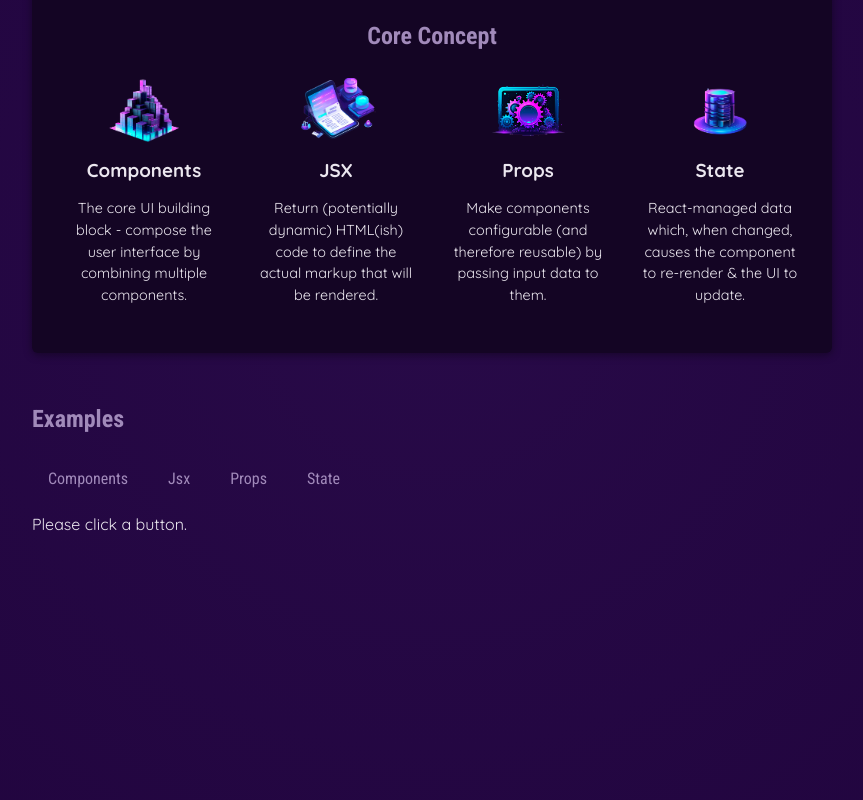
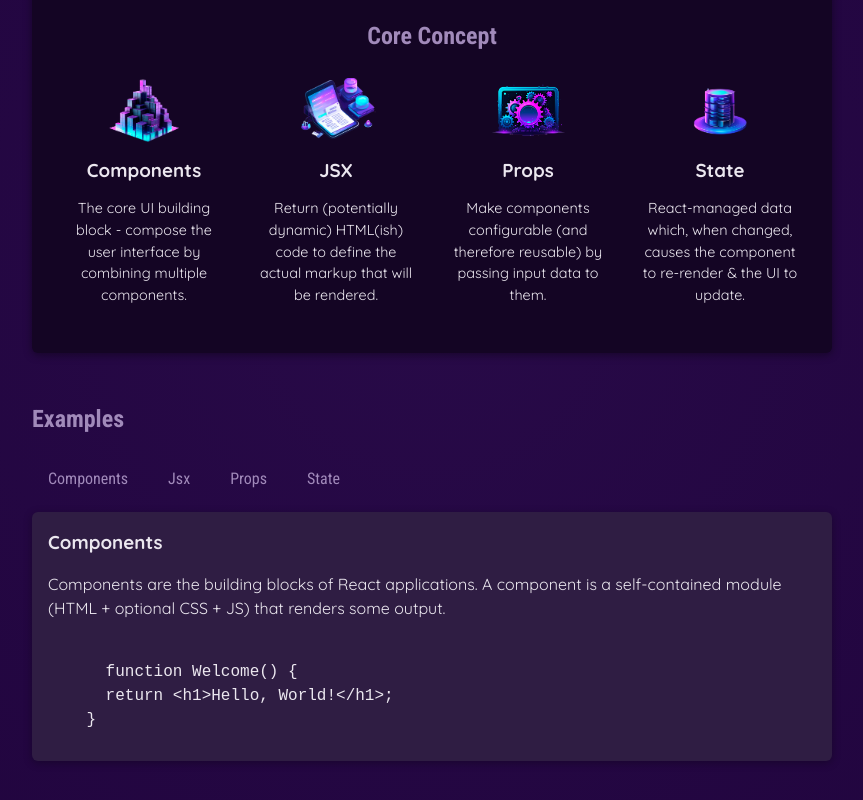
Before and after one commit to apipkurniawan/react-essentials, a React (Vite) app: page / in a window 1280 px wide. Shown: the part 346-1146 px from the top of the page, without its empty margins (208-1071 px from the left). Built offline with nearby package versions, Linux system fonts and the light colour scheme.

Commit message:
update ui

```diff
--- a/src/App.jsx
+++ b/src/App.jsx
@@ -2,10 +2,10 @@
 import CoreConcepts from './components/CoreConcepts';
 import Header from './components/Header/Header';
 import TabButton from './components/TabButton';
-import { CORE_CONCEPTS } from './data';
+import { CORE_CONCEPTS, EXAMPLES } from './data';
 
 function App() {
-  const [selectedTopic, setSelectedTopic] = useState('Please click a button.');
+  const [selectedTopic, setSelectedTopic] = useState('components');
 
   function handleClick(selectButton) {
     setSelectedTopic(selectButton);
@@ -28,6 +28,7 @@
             <CoreConcepts {...CORE_CONCEPTS[3]} />
           </ul>
         </section>
+
         <section id='examples'>
           <h2>Examples</h2>
           <menu>
@@ -38,7 +39,13 @@
             <TabButton onClick={() => handleClick('props')}>Props</TabButton>
             <TabButton onClick={() => handleClick('state')}>State</TabButton>
           </menu>
-          {selectedTopic}
+          <div id='tab-content'>
+            <h3>{EXAMPLES[selectedTopic].title}</h3>
+            <p>{EXAMPLES[selectedTopic].description}</p>
+            <pre>
+              <code>{EXAMPLES[selectedTopic].code}</code>
+            </pre>
+          </div>
         </section>
       </main>
     </div>
--- a/src/data.js
+++ b/src/data.js
@@ -29,3 +29,54 @@
       'React-managed data which, when changed, causes the component to re-render & the UI to update.',
   },
 ];
+
+export const EXAMPLES = {
+  components: {
+    title: 'Components',
+    description:
+      'Components are the building blocks of React applications. A component is a self-contained module (HTML + optional CSS + JS) that renders some output.',
+    code: `
+      function Welcome() {
+      return <h1>Hello, World!</h1>;
+    }`,
+  },
+  jsx: {
+    title: 'JSX',
+    description:
+      'JSX is a syntax extension to JavaScript. It is similar to a template language, but it has full power of JavaScript (e.g., it may output dynamic content).',
+    code: `
+      <div>
+        <h1>Welcome {userName}</h1>
+        <p>Time to learn React!</p>
+      </div>`,
+  },
+  props: {
+    title: 'Props',
+    description:
+      'Components accept arbitrary inputs called props. They are like function arguments.',
+    code: `
+    function Welcome(props) {
+      return <h1>Hello, {props.name}</h1>;
+    }`,
+  },
+  state: {
+    title: 'State',
+    description:
+      'State allows React components to change their output over time in response to user actions, network responses, and anything else.',
+    code: `
+      function Counter() {
+        const [isVisible, setIsVisible] = useState(false);
+
+        function handleClick() {
+          setIsVisible(true);
+        }
+
+        return (
+          <div>
+            <button onClick={handleClick}>Show Details</button>
+            {isVisible && <p>Amazing details!</p>}
+          </div>
+        );
+      }`,
+  },
+};
```
